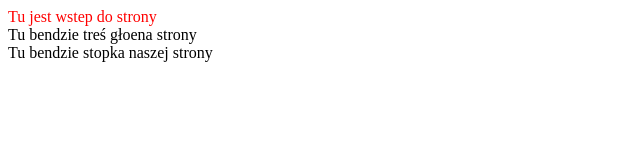
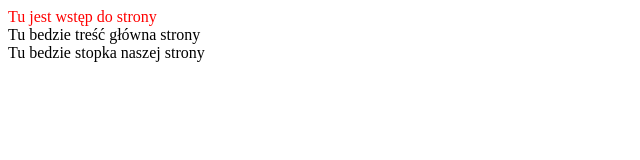
Before and after one commit to basdhashdagsvdadavdbavdb/project_www, a plain HTML site: page index.html in a window 1280 px wide. Shown: the full height of the page, 0-640 px from the left. Drawn offline with Linux system fonts and the light colour scheme.

Commit message:
mod bg-header

```diff
--- a/index.html
+++ b/index.html
@@ -4,12 +4,12 @@
     <meta charset="UTF-8">
     <meta name="viewport" content="width=device-width, initial-scale=1.0">
     <link rel="stylesheet" href="css/style.css">
-    <script src="js/scipts.js" defer></script>
-    <title>Salon samochodowy Kraków</title>
+    <script src="js/scripts.js" defer></script>
+    <title>Pizza Kraków</title>
 </head>
 <body>
-    <header>Tu jest wstep do strony</header>
-    <main>Tu bendzie treś głoena strony</main>
-    <footer>Tu bendzie stopka naszej strony </footer>
+    <header>Tu jest wstęp do strony</header>
+    <main>Tu bedzie treść główna strony</main>
+    <footer>Tu bedzie stopka naszej strony</footer>
 </body>
 </html>
--- /dev/null
+++ b/js/scripts.js
@@ -0,0 +1 @@
+'use strict';
```
Also changed, not shown: assets/img/bg-header..webp (deleted), assets/img/bg-header.jpg (added), assets/img/bg-header.jpg.jpg (deleted), assets/img/bg-header.webp (added).
